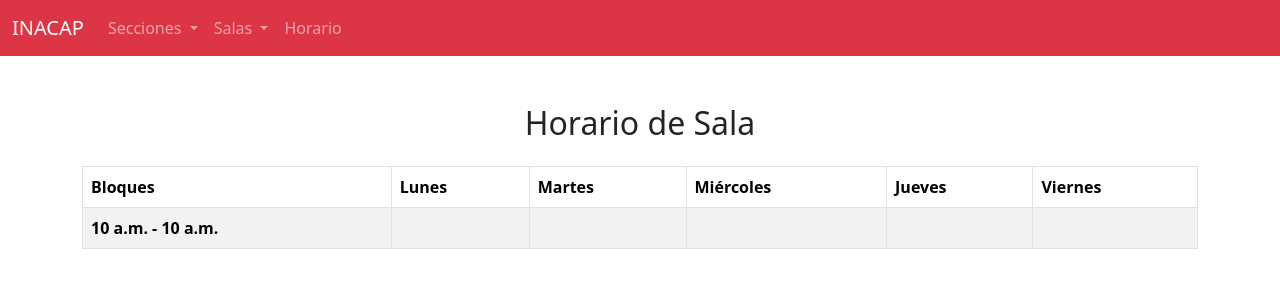
After one commit to Crix0/Prime, a Django app: page /horario/ in a window 1280 px wide. The commit adds this page. Shown: the top 300 px of the page. Run offline with Django 5.2, Linux system fonts and the light colour scheme; tables that the repository leaves empty hold one stand-in row (values such as "Sample post"); some libraries are stand-ins or nearby versions.

Commit message:
Proyecto_Horarios_V_2

```diff
--- a/horarios/horarios/urls.py
+++ b/horarios/horarios/urls.py
@@ -37,4 +37,9 @@ urlpatterns = [
     path('salas/editar/<int:id>/', views.editar_salas, name='editar_salas'),
     path('salas/eliminar/<int:id>/', views.eliminar_salas, name='eliminar_salas'),
 
+
+    #HORARIO
+    path('horario/', views.horarios_view, name='horarios'),
+
+
 ]
--- a/horarios/horariosApp/models.py
+++ b/horarios/horariosApp/models.py
@@ -31,3 +31,38 @@ class Sala(models.Model):
     sup_m2 = models.DecimalField(max_digits=5, decimal_places=2)
     ubicacion = models.CharField(max_length=100)
     cupo_estandar = models.IntegerField()
+
+
+class Bloque(models.Model):
+    DIA_SEMANA_CHOICES = [
+        ('lunes', 'Lunes'),
+        ('martes', 'Martes'),
+        ('miércoles', 'Miércoles'),
+        ('jueves', 'Jueves'),
+        ('viernes', 'Viernes'),
+    ]
+
+    TIPO_BLOQUE_CHOICES = [
+        ('diurno', 'Diurno'),
+        ('vespertino', 'Vespertino'),
+    ]
+
+    dia = models.CharField(max_length=10, choices=DIA_SEMANA_CHOICES)
+    hora_inicio = models.TimeField()
+    hora_fin = models.TimeField()
+    tipo = models.CharField(max_length=10, choices=TIPO_BLOQUE_CHOICES)
+
+    def __str__(self):
+        return f"{self.dia}: {self.hora_inicio} - {self.hora_fin} ({self.tipo})"
+
+class DisponibilidadSala(models.Model):
+    sala = models.ForeignKey(Sala, on_delete=models.CASCADE)
+    bloque = models.ForeignKey(Bloque, on_delete=models.CASCADE)
+    disponible = models.BooleanField(default=True)  # True si la sala está disponible en ese bloque
+
+    class Meta:
+        unique_together = ('sala', 'bloque')  # Evitar duplicados de disponibilidad
+
+    def __str__(self):
+        estado = "Disponible" if self.disponible else "No disponible"
+        return f"{self.sala.descripcion} - {self.bloque} : {estado}"
--- a/horarios/horariosApp/views.py
+++ b/horarios/horariosApp/views.py
@@ -1,5 +1,6 @@
 from django.shortcuts import render, redirect, get_object_or_404
-from .models import Seccion, Sala
+from .models import Seccion, Sala, Bloque
+
 from .forms import SeccionForm, SalaForm
 
 import pandas as pd
@@ -7,10 +8,22 @@ import pandas as pd
 def inicio(request):
     return render(request,'index.html')
 
-#
-#
-#
-#
+def horarios_view(request):
+    bloques = Bloque.objects.all().order_by('hora_inicio')
+
+    # Obtener los bloques únicos (puedes también usar `distinct()`)
+    horarios_unicos = bloques.values_list('hora_inicio', 'hora_fin').distinct()
+
+    dias = ['lunes', 'martes', 'miercoles', 'jueves', 'viernes']
+    horario = {dia: [] for dia in dias}
+
+    for bloque in bloques:
+        horario[bloque.dia].append(bloque)
+
+    return render(request, 'horarios/horario.html', {'horario': horario, 'horarios_unicos': horarios_unicos})
+
+
+
 
 # CRUD para Secciones
 def listar_secciones(request):
--- /dev/null
+++ b/horarios/templates/horarios/horario.html
@@ -0,0 +1,63 @@
+{% extends 'index.html' %}
+{% block content %}
+
+<body>
+    <div class="container mt-5">
+        <h2 class="text-center mb-4">Horario de Sala</h2>
+        <table class="table table-bordered table-striped table-hover">
+            <thead class="thead-dark">
+                <tr>
+                    <th>Bloques</th>
+                    <th>Lunes</th>
+                    <th>Martes</th>
+                    <th>Miércoles</th>
+                    <th>Jueves</th>
+                    <th>Viernes</th>
+                </tr>
+            </thead>
+            <tbody>
+                {% for h_inicio, h_fin in horarios_unicos %}
+                <tr>
+                    <td><strong>{{ h_inicio }} - {{ h_fin }}</strong></td>
+                    <td class="text-center">
+                        {% for bloque in horario.lunes %}
+                            {% if bloque.hora_inicio == h_inicio %}
+                                <!-- <span class="badge badge-primary">{{ bloque.tipo }}</span> -->
+                            {% endif %}
+                        {% endfor %}
+                    </td>
+                    <td class="text-center">
+                        {% for bloque in horario.martes %}
+                            {% if bloque.hora_inicio == h_inicio %}
+                                <!-- <span class="badge badge-primary">{{ bloque.tipo }}</span> -->
+                            {% endif %}
+                        {% endfor %}
+                    </td>
+                    <td class="text-center">
+                        {% for bloque in horario.miercoles %}
+                            {% if bloque.hora_inicio == h_inicio %}
+                                <!-- <span class="badge badge-primary">{{ bloque.tipo }}</span> -->
+                            {% endif %}
+                        {% endfor %}
+                    </td>
+                    <td class="text-center">
+                        {% for bloque in horario.jueves %}
+                            {% if bloque.hora_inicio == h_inicio %}
+                                <!-- <span class="badge badge-primary">{{ bloque.tipo }}</span> -->
+                            {% endif %}
+                        {% endfor %}
+                    </td>
+                    <td class="text-center">
+                        {% for bloque in horario.viernes %}
+                            {% if bloque.hora_inicio == h_inicio %}
+                                <!-- <span class="badge badge-primary">{{ bloque.tipo }}</span> -->
+                            {% endif %}
+                        {% endfor %}
+                    </td>
+                </tr>
+                {% endfor %}
+            </tbody>
+        </table>
+    </div>
+</body>
+{% endblock %}
--- a/horarios/templates/index.html
+++ b/horarios/templates/index.html
@@ -8,10 +8,55 @@
     <title>Horarios</title>
 </head>
 <body>
-    <h1>INDEXXXX</h1>
+
+    <nav class="navbar navbar-expand-lg navbar-dark bg-danger">
+        <div class="container-fluid">
+          <a class="navbar-brand" href="{% url 'horarios' %}">INACAP</a>
+          <button class="navbar-toggler" type="button" data-bs-toggle="collapse" data-bs-target="#navbarNav" aria-controls="navbarNav" aria-expanded="false" aria-label="Toggle navigation">
+            <span class="navbar-toggler-icon"></span>
+          </button>
+          <div class="collapse navbar-collapse" id="navbarNav">
+            <ul class="navbar-nav me-auto mb-2 mb-lg-0">
+
+              <!-- Secciones Menu -->
+              <li class="nav-item dropdown">
+                <a class="nav-link dropdown-toggle" href="#" id="seccionesDropdown" role="button" data-bs-toggle="dropdown" aria-expanded="false">
+                  Secciones
+                </a>
+                <ul class="dropdown-menu" aria-labelledby="seccionesDropdown">
+                  <li><a class="dropdown-item" href="{% url 'importar_secciones' %}">Importar Secciones</a></li>
+                  <li><a class="dropdown-item" href="{% url 'listar_secciones' %}">Listar Secciones</a></li>
+                  <li><a class="dropdown-item" href="{% url 'crear_seccion' %}">Crear Sección</a></li>
+                </ul>
+              </li>
+
+              <!-- Salas Menu -->
+              <li class="nav-item dropdown">
+                <a class="nav-link dropdown-toggle" href="#" id="salasDropdown" role="button" data-bs-toggle="dropdown" aria-expanded="false">
+                  Salas
+                </a>
+                <ul class="dropdown-menu" aria-labelledby="salasDropdown">
+                  <li><a class="dropdown-item" href="{% url 'importar_salas' %}">Importar Salas</a></li>
+                  <li><a class="dropdown-item" href="{% url 'listar_salas' %}">Listar Salas</a></li>
+                  <li><a class="dropdown-item" href="{% url 'crear_salas' %}">Crear Sala</a></li>
+                </ul>
+              </li>
+
+              <!-- Horario Menu -->
+              <li class="nav-item">
+                <a class="nav-link" href="{% url 'horarios' %}">Horario</a>
+              </li>
+
+            </ul>
+          </div>
+        </div>
+      </nav>
     <header></header>
-    {% block content %}
-    {% endblock %}
+
+        <!-- Esto le da un margen de 4 unidades (my-4) en todos los lados -->
+        {% block content %}
+        {% endblock %}
+
     <footer></footer>
 
 
```
Also changed, not shown: horarios/horariosApp/management/commands/rellenar_disponibilidad.py (added, +27 -0 lines), horarios/templates/salas/listar_salas.html (+15 -6 lines), horarios/templates/secciones/listar_secciones.html (+16 -8 lines), horarios/horariosApp/management/__init__.py (added), horarios/horariosApp/management/commands/__init__.py (added), horarios/horariosApp/migrations/0002_bloque.py (added), horarios/horariosApp/migrations/0003_disponibilidadsala.py (added).
